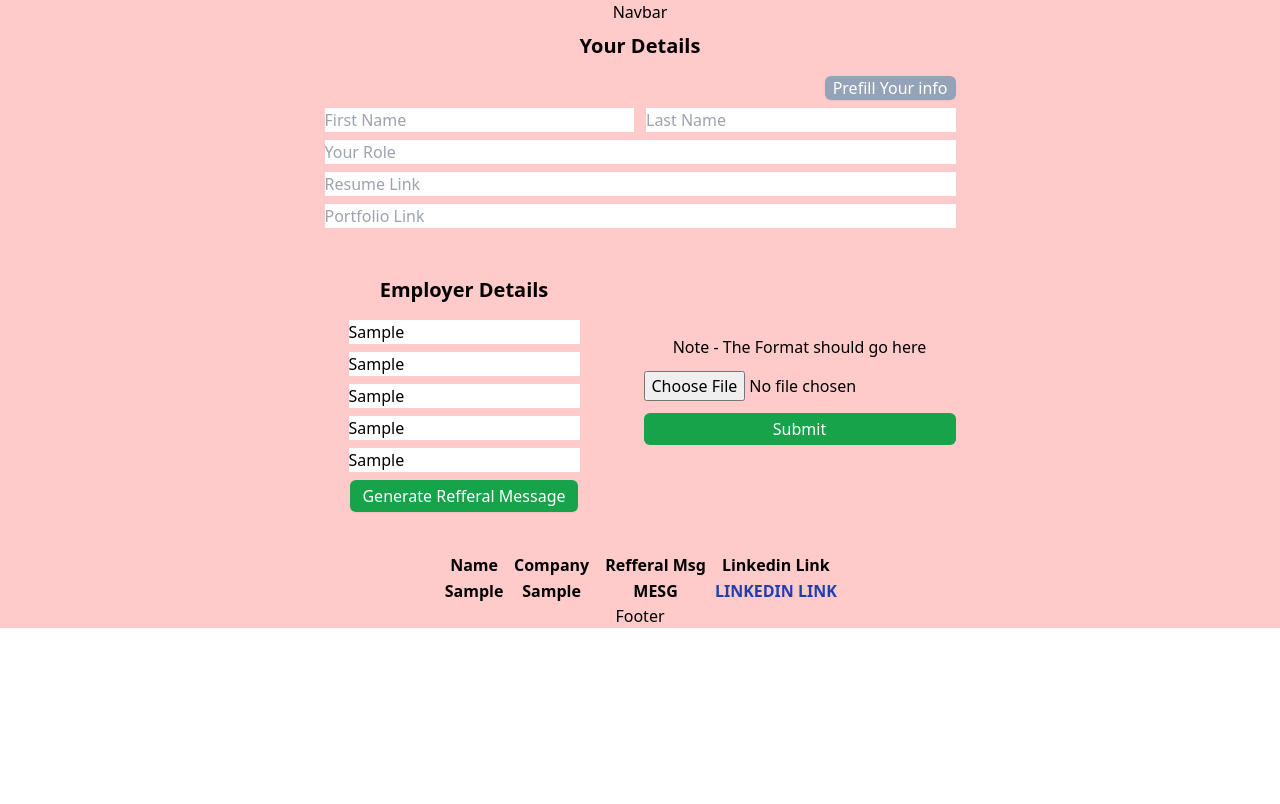
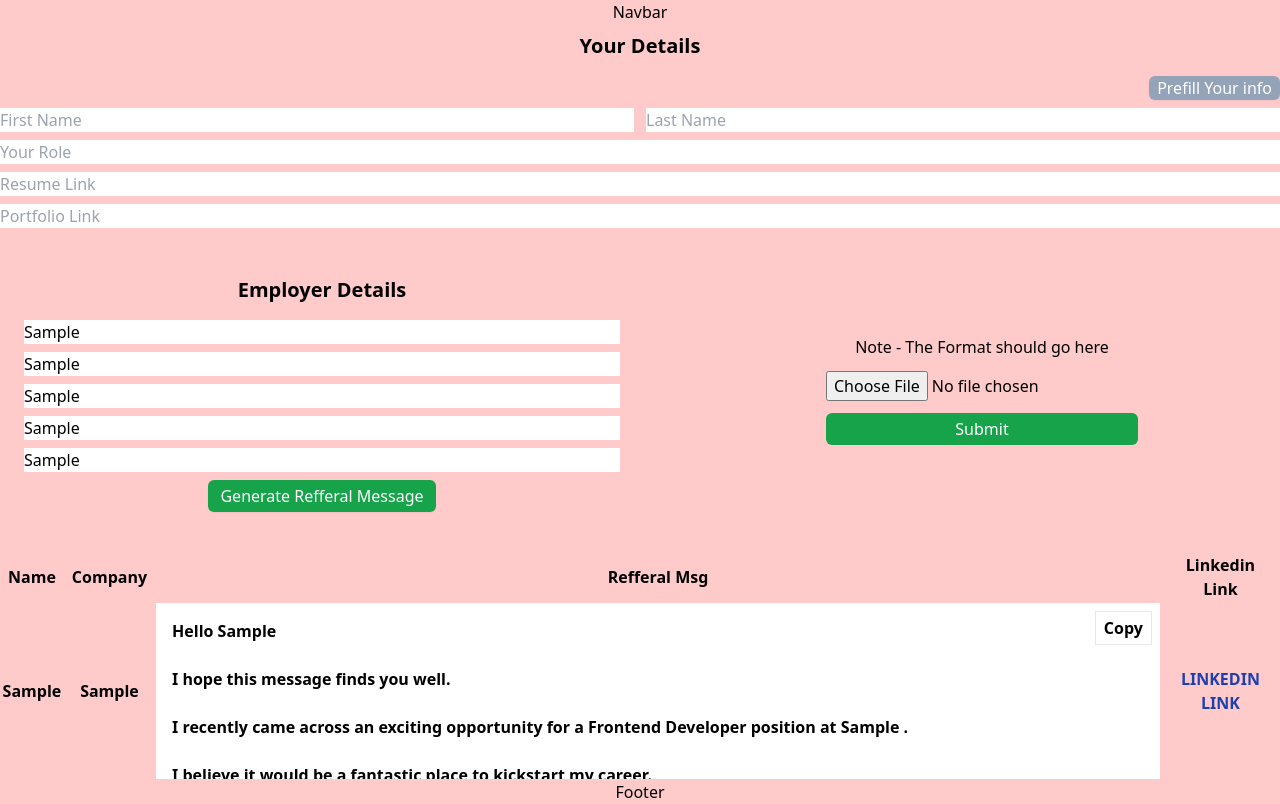
Before and after one commit to Omkar-Jawalkar/refferal-msg-generator, a React (Vite) app: page / in a window 1280 px wide. Both pictures are taken after typing "Sample", "Sample", "Sample", "Sample", "Sample" into the empty fields and a click on the button "Generate Refferal Message". Built offline with nearby package versions, Linux system fonts and the light colour scheme.

Commit message:
useCopy implemented

```diff
--- a/src/components/display-results/DisplayResults.jsx
+++ b/src/components/display-results/DisplayResults.jsx
@@ -1,8 +1,10 @@
 import { useContext } from "react";
 import { MyDetailsContext } from "../../context/MyDetailsContext";
-import { Link } from "react-router-dom";
+import ParseRefferalMessage from "./ParseRefferalMessage";
+
 const DisplayResults = () => {
     const { result } = useContext(MyDetailsContext);
+
     return (
         <div className="flex flex-col justify-center items-center">
             <table>
@@ -17,7 +19,9 @@ const DisplayResults = () => {
                         <tr key={index}>
                             <th> {res?.employee_name} </th>
                             <th>{res?.company}</th>
-                            <th>MESG</th>
+                            <th>
+                                <ParseRefferalMessage {...res} />
+                            </th>
                             <th>
                                 <a
                                     className="text-blue-800"
--- a/src/components/display-results/ParseRefferalMessage.jsx
+++ b/src/components/display-results/ParseRefferalMessage.jsx
@@ -1,5 +1,63 @@
+//   {
+//         greeting: "Hello #employee_name#",
+//         body: "I hope this message finds you well.",
+//         opening:
+//             "I recently came across an exciting opportunity for a #role# position at #company# .",
+//         request:
+//             "If you are aware of any available positions or can refer me to the appropriate contact person at #company# , I would be immensely grateful.",
+//         resume: "Attached is my resume for your reference.",
+//         gratitude: "Thank you for your time and consideration.",
+//         reason: "I believe it would be a fantastic place to kickstart my career.",
+//         closing: "I look forward to hearing back from you soon.",
+//         signature: "Best regards, #myName#",
+//     },
+
+import { useRef } from "react";
+import useCopy from "../../hooks/useCopy";
+
 const ParseRefferalMessage = (props) => {
-    return <div>ParseRefferalMessage</div>;
+    const [copiedText, copy] = useCopy();
+    const pRef = useRef();
+
+    const getAndCopy = () => {
+        copy(pRef.current.innerText);
+    };
+
+    return (
+        <span className="bg-white relative text-left p-4 overflow-auto w-full flex flex-col justify-start items-start min-w-56 min-h-44 max-h-44">
+            <span className="absolute right-2 top-2 ">
+                <button onClick={getAndCopy} className="border px-2 py-1">
+                    Copy
+                </button>
+            </span>
+            <p ref={pRef}>
+                {props?.greeting}
+                <br />
+                <br />
+                {props?.body}
+                <br />
+                <br />
+                {props?.opening}
+                <br />
+                <br />
+                {props?.reason}
+                <br />
+                <br />
+                {props?.request}
+                <br />
+                <br />
+                {props?.resume}
+                <br />
+                <br />
+                {props?.gratitude} {props?.closing}
+                <br />
+                <br />
+                {props?.signature}
+                <br />
+                <br />
+            </p>
+        </span>
+    );
 };
 
 export default ParseRefferalMessage;
--- /dev/null
+++ b/src/hooks/useCopy.jsx
@@ -0,0 +1,22 @@
+import { useEffect, useState } from "react";
+
+const useCopy = () => {
+    const [copiedText, setCopiedText] = useState();
+
+    // useEffect(() => {
+    //     console.log("COPIED TEXT" + copiedText);
+    // }, [copiedText]);
+    const copy = async (text) => {
+        try {
+            console.log(text);
+            await navigator.clipboard.writeText(text);
+            setCopiedText(text);
+        } catch (err) {
+            console.log(err);
+        }
+    };
+
+    return [copiedText, copy];
+};
+
+export default useCopy;
```
